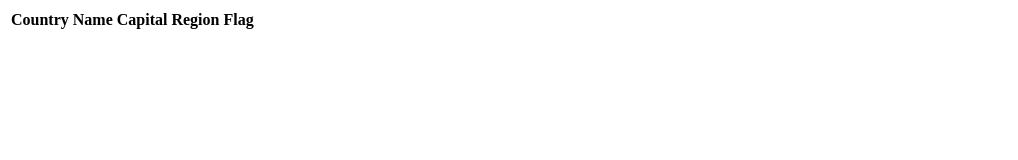
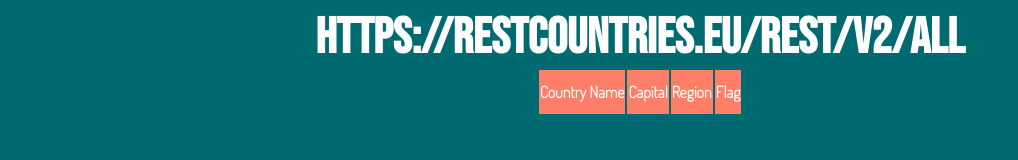
Before and after one commit to imamfahr/fetch, a plain HTML site: page country flag/index.html in a window 1280 px wide. Shown: the whole page, without its empty margins (0-1018 px from the left). Drawn offline with Linux system fonts and the light colour scheme; no server answers.

Commit message:
styling country list

```diff
--- a/country flag/index.html
+++ b/country flag/index.html
@@ -4,9 +4,16 @@
     <meta charset="UTF-8">
     <meta name="viewport" content="width=device-width, initial-scale=1.0">
     <title>Document</title>
+    <link rel="stylesheet" href="style.css">
     <script src="/country flag/script.js"></script>
+    <link href="https://fonts.googleapis.com/css2?family=Dosis:wght@200&display=swap" rel="stylesheet">
+    <link href="https://fonts.googleapis.com/css2?family=Bebas+Neue&family=Dosis:wght@200&display=swap" rel="stylesheet">
+
 </head>
 <body>
+    <div id = title-container>
+        <h1>https://restcountries.eu/rest/v2/all</h1>
+    </div>
     <div id = 'container'>
         <table id = "result-set">
             <tr>
@@ -15,8 +22,6 @@
             <th>Region</th>
             <th>Flag</th>
             </tr>
-
-
         </table>
     </div>
 </body>
--- a/country flag/script.js
+++ b/country flag/script.js
@@ -18,10 +18,24 @@ const getDataCountry = async () => {
       for (let i = 0; i<data.length; i++){
        let tblBody = document.createElement('tbody');
        let row = document.createElement('tr');
-       row.appendChild(document.createTextNode(`${data[i].name}`));
-       row.appendChild(document.createTextNode(`${data[i].capital}`));
-       row.appendChild(document.createTextNode(`${data[i].region}`));
-       row.appendChild(document.createTextNode(`${data[i].flag}`));
+       row.innerHTML=`
+      <td>
+      ${data[i].name}
+      </td>
+      <td>
+      ${data[i].capital}
+      </td>
+      <td>
+      ${data[i].region}
+      </td>
+      <td>
+      <img src="${data[i].flag}" style="width:200px; height:100px" alt="">
+      </td>
+      `
+      //  row.appendChild(document.createTextNode(`${data[i].name}`));
+      //  row.appendChild(document.createTextNode(`${data[i].capital}`));
+      //  row.appendChild(document.createTextNode(`${data[i].region}`));
+      //  row.appendChild(document.createTextNode(`${data[i].flag}`));
        tblBody.appendChild(row);
        tbl.appendChild(tblBody);
       }
--- /dev/null
+++ b/country flag/style.css
@@ -0,0 +1,41 @@
+#title-container{
+    display: flex;
+
+}
+
+h1{
+    font-family: 'Bebas Neue', cursive;
+    color: white;
+    margin: 0 auto;
+    font-size: 50px;
+}
+
+body{
+    background-color: #006a71;
+}
+
+#result-set{
+    /* border: 1px black solid; */
+    margin-left: auto;
+    margin-right: auto;
+    margin-top: auto;
+    text-align: center;
+    font-family: 'Dosis', sans-serif;
+}
+
+#result-set th{
+    padding-top: 12px;
+    padding-bottom: 12px;
+    background-color: #ff7e67;
+    color: white;
+}
+
+#result-set tr {
+    border: 1px black solid;
+    background-color: whitesmoke;
+
+}
+
+#result-set tr:nth-child(even){background-color: #68b0ab;}
+
+#result-set tr:hover {background-color: #ecf4f3;}
```
